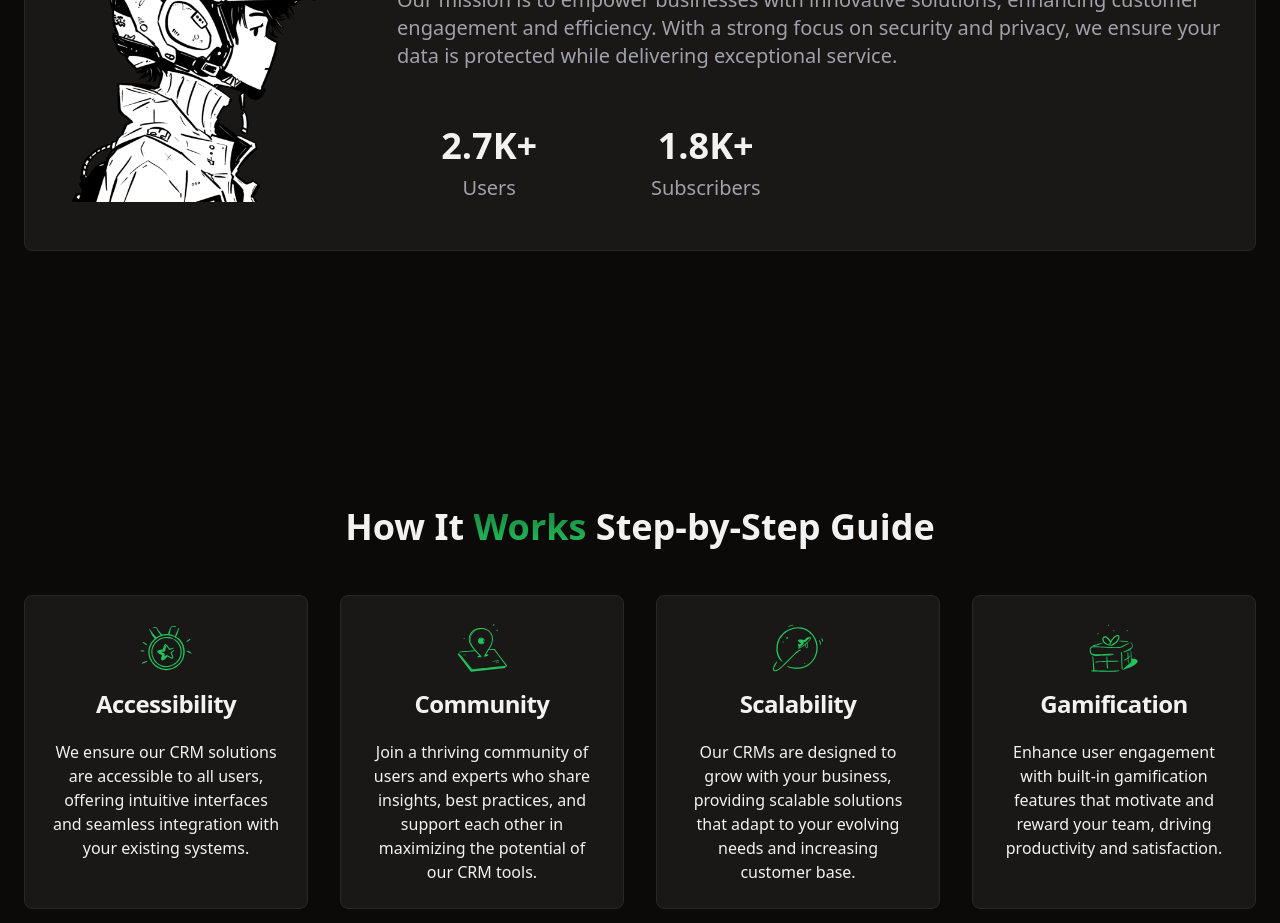
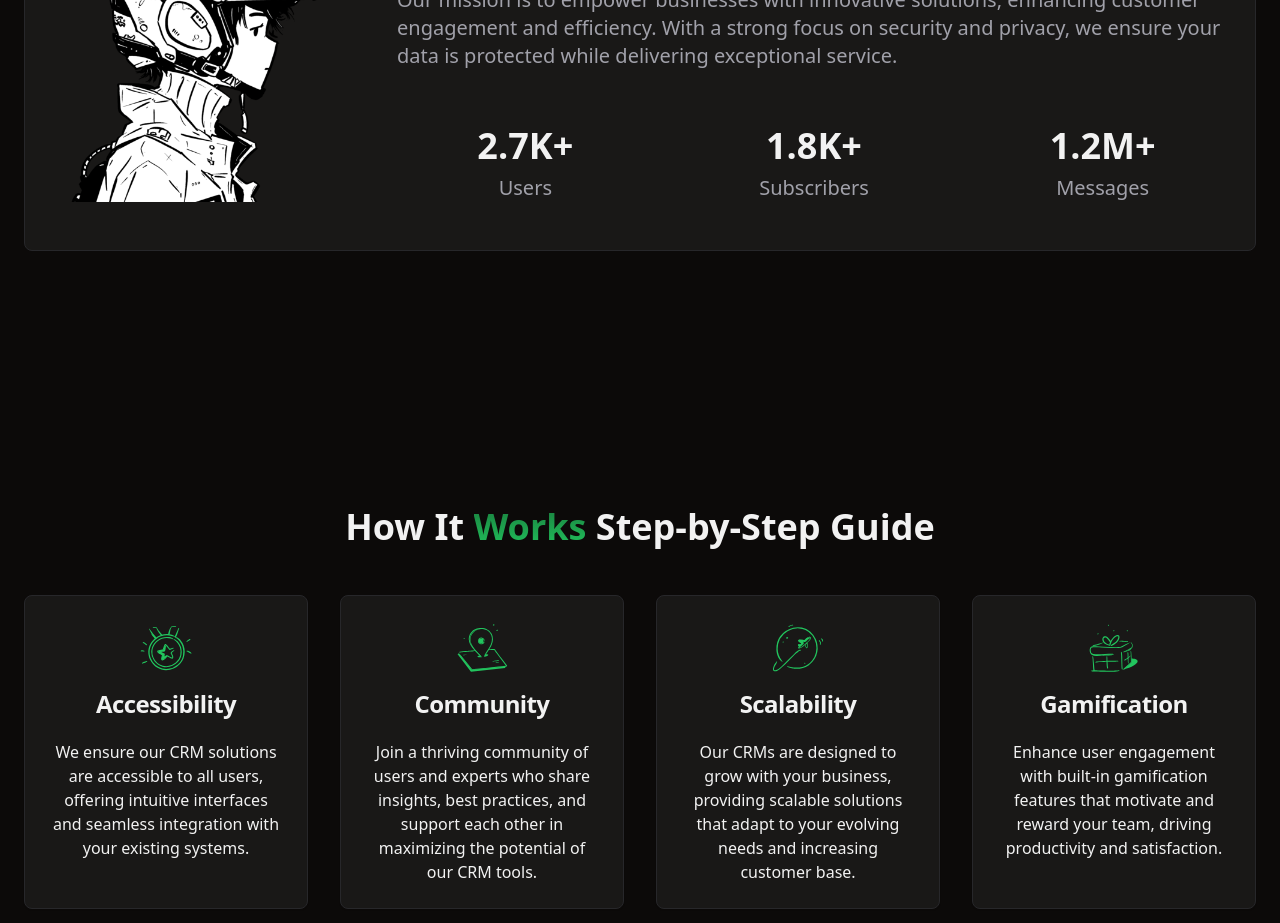
Before and after one commit to Jpgomesf/shadcn-landing-page, a React (Vite) app: page / in a window 1280 px wide. Shown: the part 1820-2743 px from the top of the page. Built offline with nearby package versions, Linux system fonts and the light colour scheme.

Commit message:
:speech_balloon: Update Statisticts texts.

```diff
--- a/src/components/Statistics.tsx
+++ b/src/components/Statistics.tsx
@@ -13,11 +13,15 @@ export const Statistics = () => {
       quantity: "1.8K+",
       description: "Subscribers",
     },
+    {
+      quantity: "1.2M+",
+      description: "Messages",
+    }
   ];
 
   return (
     <section id="statistics">
-      <div className="grid grid-cols-2 lg:grid-cols-4 gap-8">
+      <div className="grid grid-cols-2 lg:grid-cols-3 gap-8">
         {stats.map(({ quantity, description }: statsProps) => (
           <div
             key={description}
```
